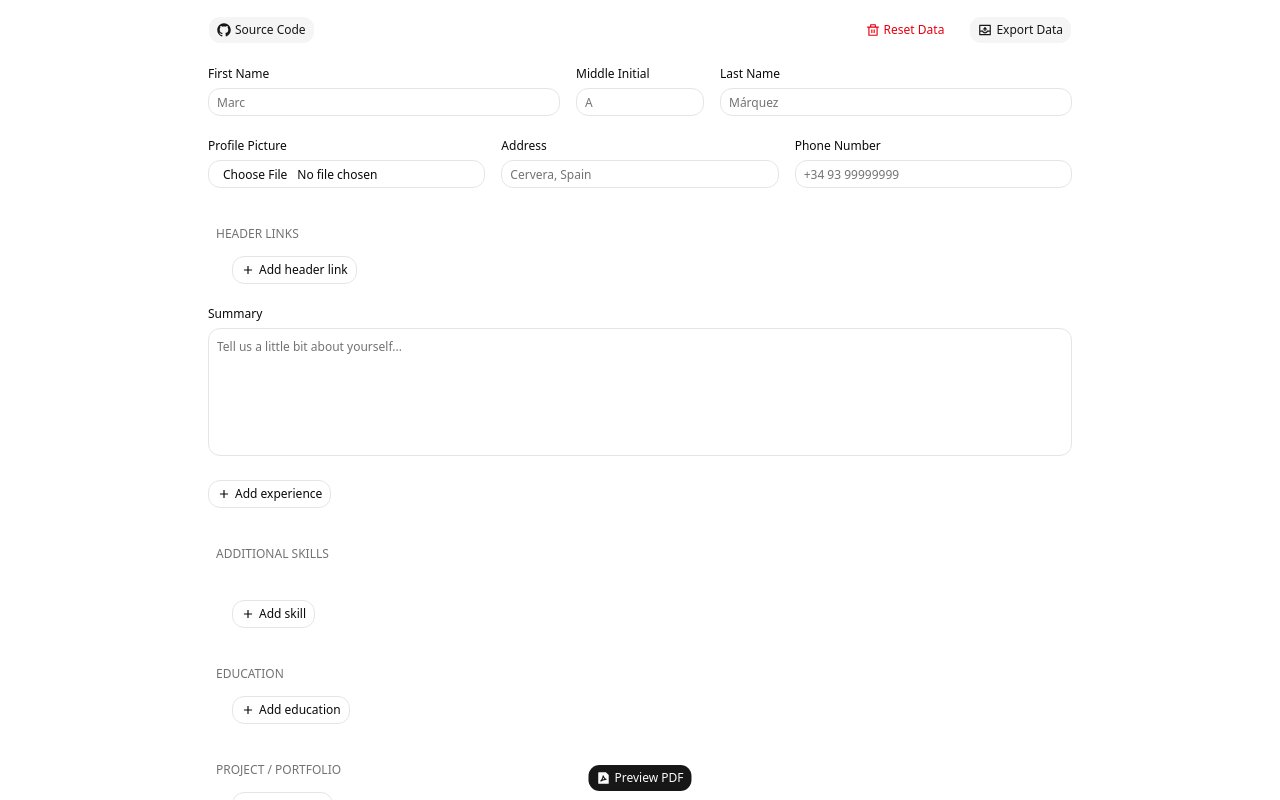
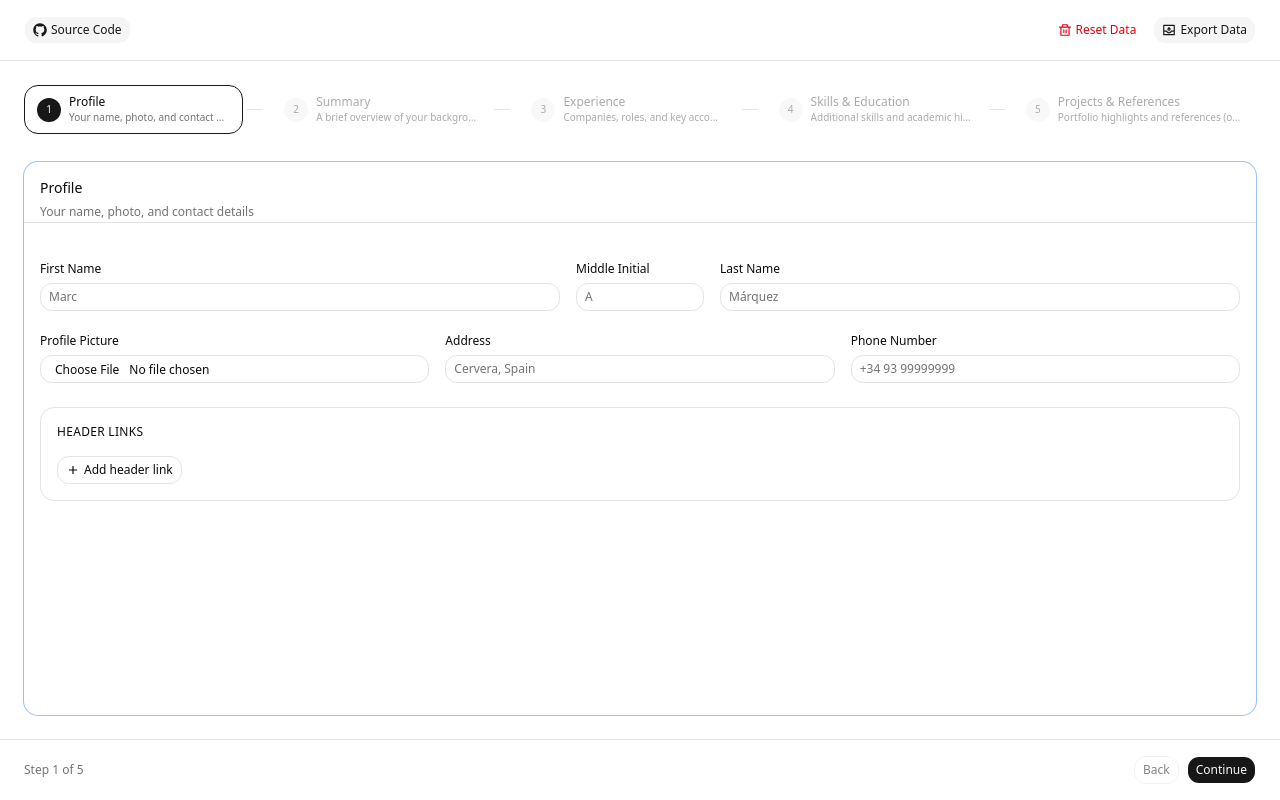
Before and after one commit to stonix26/react-pdf-resume, a React (Vite) app: page / in a window 1280 px wide. Built offline with nearby package versions, Linux system fonts and the light colour scheme; what @react-pdf/renderer would draw is missing.

Commit message:
Implement multi-step form functionality in MainForm component; add FormStepper and form-steps for better navigation; enhance DynamicFormGroup and Experiences components for improved user experience.

```diff
--- a/src/components/MainForm.tsx
+++ b/src/components/MainForm.tsx
@@ -1,4 +1,7 @@
+import { useState } from 'react'
+import type { Control } from 'react-hook-form'
 import { useResumeForm } from '@/contexts/resume-form-context'
+import type { InferredResumeSchema } from '@/types'
 import { FilePdfLine, ExportLine, DeleteBinLine, Github } from '@/components/icons'
 import {
   AlertDialog,
@@ -11,7 +14,13 @@ import {
   AlertDialogTitle,
   AlertDialogTrigger,
   Form,
-  Button
+  Button,
+  Card,
+  CardContent,
+  CardDescription,
+  CardHeader,
+  CardTitle,
+  Separator
 } from '@/components/ui'
 import {
   Header,
@@ -21,21 +30,95 @@ import {
   AdditionalSkills,
   Education,
   Projects,
-  References
+  References,
+  FormStepper,
+  FORM_STEPS
 } from '@/components/forms'
 
+function StepPanel({
+  stepId,
+  control
+}: {
+  stepId: string
+  control: Control<InferredResumeSchema>
+}) {
+  switch (stepId) {
+    case 'profile':
+      return (
+        <div className='space-y-6'>
+          <Header control={control} />
+          <Separator />
+          <HeaderLinks control={control} />
+        </div>
+      )
+    case 'summary':
+      return <Summary control={control} />
+    case 'experience':
+      return <Experiences control={control} />
+    case 'skills-education':
+      return (
+        <div className='space-y-8'>
+          <AdditionalSkills control={control} />
+          <Separator />
+          <Education control={control} />
+        </div>
+      )
+    case 'projects-references':
+      return (
+        <div className='space-y-8'>
+          <Projects control={control} />
+          <Separator />
+          <References control={control} />
+        </div>
+      )
+    default:
+      return null
+  }
+}
+
 function MainForm() {
-  const { form, onSubmit, handleExport, handleResetData, storedData, openPreview } =
-    useResumeForm()
+  const {
+    form,
+    onSubmit,
+    handleExport,
+    handleResetData,
+    storedData,
+    openPreview
+  } = useResumeForm()
   const { control } = form
+  const [currentStep, setCurrentStep] = useState(0)
+
+  const step = FORM_STEPS[currentStep]
+  const isFirstStep = currentStep === 0
+  const isLastStep = currentStep === FORM_STEPS.length - 1
+
+  const goToStep = async (nextStep: number) => {
+    if (nextStep < currentStep) {
+      setCurrentStep(nextStep)
+      return
+    }
+
+    if (nextStep > currentStep) {
+      const fields = step.fields
+      if (fields?.length && !step.optional) {
+        const valid = await form.trigger(fields)
+        if (!valid) return
+      }
+    }
+
+    setCurrentStep(nextStep)
+  }
+
+  const handleNext = () => goToStep(currentStep + 1)
+  const handleBack = () => goToStep(currentStep - 1)
 
   return (
     <Form {...form}>
       <form
         onSubmit={form.handleSubmit(onSubmit)}
-        className='relative mx-auto flex w-full max-w-4xl flex-col flex-1 p-4 pb-0 overflow-auto space-y-6'
+        className='flex h-full w-full flex-col'
       >
-        <div className='flex justify-between gap-4'>
+        <header className='flex shrink-0 flex-wrap items-center justify-between gap-4 border-b border-border px-6 py-4'>
           <Button variant='secondary' asChild>
             <a
               href='https://github.com/stonix26/react-pdf-resume'
@@ -45,7 +128,7 @@ function MainForm() {
               <Github /> Source Code
             </a>
           </Button>
-          <div className='flex gap-4'>
+          <div className='flex flex-wrap gap-2'>
             <AlertDialog>
               <AlertDialogTrigger asChild>
                 <Button type='button' variant='destructive'>
@@ -57,8 +140,8 @@ function MainForm() {
                   <AlertDialogTitle>Are you absolutely sure?</AlertDialogTitle>
                   <AlertDialogDescription>
                     This action cannot be undone. This will permanently delete
-                    your data in localStorage. Please ensure to export your data
-                    first before continuing this action.
+                    your data in localStorage. Please export your data first
+                    before continuing.
                   </AlertDialogDescription>
                 </AlertDialogHeader>
                 <AlertDialogFooter>
@@ -75,32 +158,57 @@ function MainForm() {
               Export Data
             </Button>
             {storedData ? (
-              <Button
-                type='button'
-                variant='secondary'
-                onClick={openPreview}
-              >
+              <Button type='button' variant='secondary' onClick={openPreview}>
                 <FilePdfLine />
                 Open Preview
               </Button>
             ) : null}
           </div>
+        </header>
+
+        <div className='flex min-h-0 flex-1 flex-col gap-6 overflow-hidden px-6 py-6'>
+          <FormStepper
+            steps={FORM_STEPS}
+            currentStep={currentStep}
+            onStepChange={goToStep}
+          />
+
+          <Card className='flex min-h-0 flex-1 flex-col'>
+            <CardHeader className='border-b border-border'>
+              <CardTitle>{step.title}</CardTitle>
+              <CardDescription>{step.description}</CardDescription>
+            </CardHeader>
+            <CardContent className='flex-1 overflow-auto pt-6'>
+              <StepPanel stepId={step.id} control={control} />
+            </CardContent>
+          </Card>
         </div>
-        <Header control={control} />
-        <HeaderLinks control={control} />
-        <Summary control={control} />
-        <Experiences control={control} />
-        <AdditionalSkills control={control} />
-        <Education control={control} />
-        <Projects control={control} />
-        <References control={control} />
-        <Button
-          type='submit'
-          className='sticky w-auto max-w-fit bottom-2 left-1/2 -translate-x-1/2'
-        >
-          <FilePdfLine />
-          Preview PDF
-        </Button>
+
+        <footer className='flex shrink-0 items-center justify-between gap-4 border-t border-border px-6 py-4'>
+          <p className='text-xs text-muted-foreground'>
+            Step {currentStep + 1} of {FORM_STEPS.length}
+          </p>
+          <div className='flex gap-2'>
+            <Button
+              type='button'
+              variant='outline'
+              disabled={isFirstStep}
+              onClick={handleBack}
+            >
+              Back
+            </Button>
+            {isLastStep ? (
+              <Button type='submit'>
+                <FilePdfLine />
+                Preview PDF
+              </Button>
+            ) : (
+              <Button type='button' onClick={handleNext}>
+                Continue
+              </Button>
+            )}
+          </div>
+        </footer>
       </form>
     </Form>
   )
--- a/src/components/forms/DynamicFormGroup.tsx
+++ b/src/components/forms/DynamicFormGroup.tsx
@@ -10,9 +10,16 @@ export const DynamicFormGroup = React.forwardRef<
     onDelete?: React.MouseEventHandler<HTMLButtonElement>
   }
 >(({ groupLabel, className, children, onDelete, ...props }, ref) => (
-  <div ref={ref} className={cn('pl-2', className)} {...props}>
-    <div className='flex gap-4 items-center'>
-      <p className='text-xs font-medium text-muted-foreground uppercase leading-none my-4'>
+  <div
+    ref={ref}
+    className={cn(
+      'rounded-lg border border-border bg-muted/20 p-4 space-y-4',
+      className
+    )}
+    {...props}
+  >
+    <div className='flex items-center justify-between gap-4'>
+      <p className='text-xs font-medium uppercase tracking-wide text-foreground'>
         {groupLabel}
       </p>
       {onDelete ? (
@@ -27,7 +34,7 @@ export const DynamicFormGroup = React.forwardRef<
         </Button>
       ) : null}
     </div>
-    <div className='pl-4 space-y-6'>{children}</div>
+    <div className='space-y-4'>{children}</div>
   </div>
 ))
 DynamicFormGroup.displayName = 'DynamicFormGroup'
--- a/src/components/forms/Experiences.tsx
+++ b/src/components/forms/Experiences.tsx
@@ -14,7 +14,13 @@ export const Experiences: React.FC<{
   })
 
   return (
-    <>
+    <div className='space-y-4'>
+      {fields.length === 0 ? (
+        <p className='text-xs text-muted-foreground'>
+          No work experience added yet. Add your first company to get started.
+        </p>
+      ) : null}
+
       {fields.map((expFields, experienceIndex) => (
         <Experience
           key={expFields.id}
@@ -38,8 +44,8 @@ export const Experiences: React.FC<{
         }
       >
         <AddLine />
-        Add experience
+        Add company
       </Button>
-    </>
+    </div>
   )
 }
--- /dev/null
+++ b/src/components/forms/FormStepper.tsx
@@ -0,0 +1,76 @@
+import { cn } from '@/lib/utils'
+import type { FormStep } from '@/components/forms/form-steps'
+
+type FormStepperProps = {
+  steps: FormStep[]
+  currentStep: number
+  onStepChange: (step: number) => void
+}
+
+export function FormStepper({
+  steps,
+  currentStep,
+  onStepChange
+}: FormStepperProps) {
+  return (
+    <nav aria-label='Resume form progress' className='w-full'>
+      <ol className='flex w-full min-w-0 gap-1 overflow-x-auto pb-1'>
+        {steps.map((step, index) => {
+          const isComplete = index < currentStep
+          const isCurrent = index === currentStep
+          const isClickable = index <= currentStep
+
+          return (
+            <li key={step.id} className='flex min-w-0 flex-1 items-center'>
+              <button
+                type='button'
+                disabled={!isClickable}
+                onClick={() => isClickable && onStepChange(index)}
+                className={cn(
+                  'flex min-w-[8.5rem] flex-1 items-center gap-2 rounded-lg border px-3 py-2 text-left transition-colors',
+                  isCurrent &&
+                    'border-primary bg-primary/5 text-foreground',
+                  isComplete &&
+                    !isCurrent &&
+                    'border-border bg-muted/40 text-foreground hover:bg-muted/60',
+                  !isCurrent &&
+                    !isComplete &&
+                    'border-transparent text-muted-foreground',
+                  !isClickable && 'cursor-not-allowed opacity-60'
+                )}
+              >
+                <span
+                  className={cn(
+                    'flex size-6 shrink-0 items-center justify-center rounded-full text-[0.625rem] font-medium',
+                    isCurrent && 'bg-primary text-primary-foreground',
+                    isComplete && !isCurrent && 'bg-foreground text-background',
+                    !isCurrent && !isComplete && 'bg-muted text-muted-foreground'
+                  )}
+                >
+                  {index + 1}
+                </span>
+                <span className='min-w-0'>
+                  <span className='block truncate text-xs font-medium'>
+                    {step.title}
+                  </span>
+                  <span className='hidden truncate text-[0.625rem] text-muted-foreground sm:block'>
+                    {step.description}
+                  </span>
+                </span>
+              </button>
+              {index < steps.length - 1 ? (
+                <div
+                  aria-hidden
+                  className={cn(
+                    'mx-1 hidden h-px w-4 shrink-0 sm:block',
+                    index < currentStep ? 'bg-foreground/30' : 'bg-border'
+                  )}
+                />
+              ) : null}
+            </li>
+          )
+        })}
+      </ol>
+    </nav>
+  )
+}
--- /dev/null
+++ b/src/components/forms/form-steps.ts
@@ -0,0 +1,43 @@
+import type { FieldPath } from 'react-hook-form'
+import type { InferredResumeSchema } from '@/types'
+
+export type FormStep = {
+  id: string
+  title: string
+  description: string
+  fields?: FieldPath<InferredResumeSchema>[]
+  optional?: boolean
+}
+
+export const FORM_STEPS: FormStep[] = [
+  {
+    id: 'profile',
+    title: 'Profile',
+    description: 'Your name, photo, and contact details',
+    fields: ['header']
+  },
+  {
+    id: 'summary',
+    title: 'Summary',
+    description: 'A brief overview of your background',
+    fields: ['summary']
+  },
+  {
+    id: 'experience',
+    title: 'Experience',
+    description: 'Companies, roles, and key accomplishments',
+    fields: ['experiences']
+  },
+  {
+    id: 'skills-education',
+    title: 'Skills & Education',
+    description: 'Additional skills and academic history',
+    fields: ['additionalSkills', 'education']
+  },
+  {
+    id: 'projects-references',
+    title: 'Projects & References',
+    description: 'Portfolio highlights and references (optional)',
+    optional: true
+  }
+]
--- a/src/components/forms/index.ts
+++ b/src/components/forms/index.ts
@@ -1,3 +1,5 @@
+export * from './form-steps'
+export * from './FormStepper'
 export * from './AdditionalSkills'
 export * from './Descriptions'
 export * from './DynamicFormGroup'
```
Also changed, not shown: 1 other file (tests, documents, lock files or other folders).
